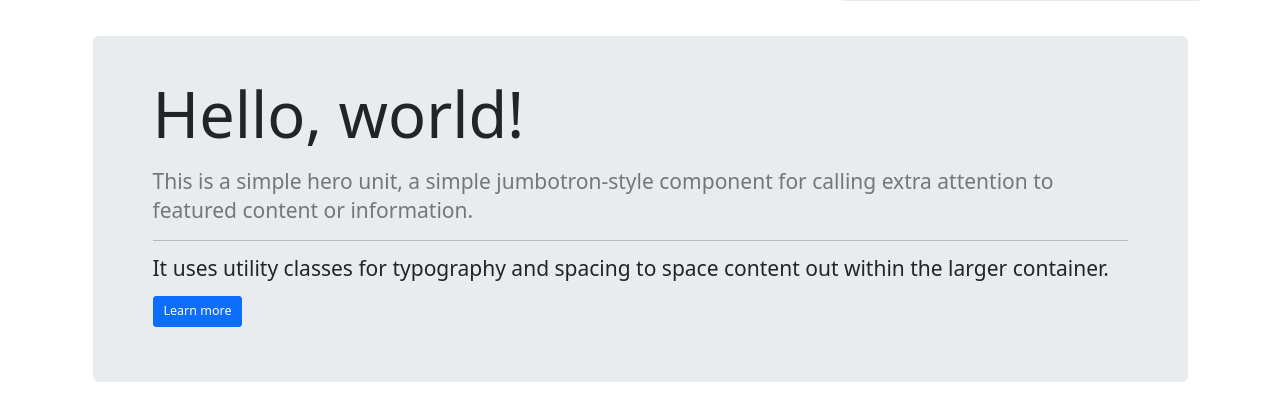
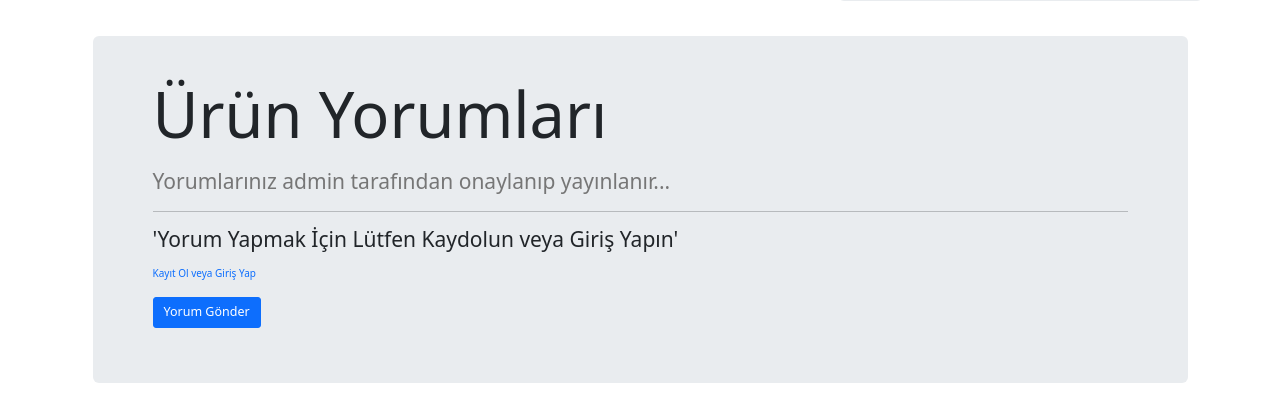
Before and after one commit to aoslu/aoslu.github.io, a Django app: page /detay/ in a window 1280 px wide. Shown: the part 768-1171 px from the top of the page. Before the commit the page ends 1150 px from the top, so only its background shows below. Run offline with Django 3.2, Linux system fonts and the light colour scheme; some libraries are stand-ins or nearby versions.

Commit message:
Detay sayfasına yorum model eklendi ve düzenlemeler yapıldı

```diff
--- a/deneme/forms/__init__.py
+++ b/deneme/forms/__init__.py
@@ -1,3 +1,4 @@
 from .message import MessageForm
 from .kullanicigiris import CustomUserModelForm
 from .urun_ekle import ProductForm
+from .yorum_ekle import YorumModelForm
--- /dev/null
+++ b/deneme/forms/yorum_ekle.py
@@ -0,0 +1,7 @@
+from django import forms
+from deneme.models import YorumModel
+
+class YorumModelForm(forms.ModelForm):
+    class Meta:
+        model = YorumModel
+        fields=('yorum',)
--- a/deneme/templates/ev/detay.html
+++ b/deneme/templates/ev/detay.html
@@ -33,17 +33,18 @@
     </div>
     <div class="col-md-12">
         <div class="jumbotron">
-            <h1 class="display-4">Hello, world!</h1>
-            <p class="lead">This is a simple hero unit, a simple jumbotron-style component for calling extra attention to featured content or information.</p>
+            <h1 class="display-4">Ürün Yorumları</h1>
+            <p class="lead">Yorumlarınız admin tarafından onaylanıp yayınlanır...</p>
             <hr class="my-4">
-            <p>It uses utility classes for typography and spacing to space content out within the larger container.</p>
+            <p>{%if request.user.is_authenticated%}{{yorum_ekle_form}}{%else%}
+                <p>'Yorum Yapmak İçin Lütfen Kaydolun veya Giriş Yapın'</p>
+                <a href="{%url 'kayit_formu'%}">Kayıt Ol veya</a> <a href="{%url 'giris'%}">Giriş Yap</a> {%endif%}</p>
             <p class="lead">
-                <a class="btn btn-primary btn-lg" href="#" role="button">Learn more</a>
+                <a class="btn btn-primary btn-lg" href="#" role="button">Yorum Gönder</a>
             </p>
         </div>
     </div>
 </div>
-
 {%endblock%}
 <!--dropdown-->
 {% block dropdown %} {%endblock%}
--- a/deneme/views/anasayfa.py
+++ b/deneme/views/anasayfa.py
@@ -1,13 +1,13 @@
-from django.shortcuts import render, redirect
-from deneme.models import AltKategoriModel, ProductModel
-from account.models import CustomUserModel
+from django.shortcuts import render, get_object_or_404
+from deneme.models import AltKategoriModel, ProductModel, YorumModel
 from django.core.paginator import Paginator
-from deneme.forms import MessageForm, CustomUserModelForm, ProductForm
+from deneme.forms import MessageForm, YorumModelForm
+# ProductForm,
 from django.db.models import Q
 from django.views.generic import CreateView
-from django.contrib.auth.decorators import login_required
+#from django.contrib.auth.decorators import login_required
 from django.urls import reverse
-# Create your views here.
+
 
 def anasayfa(request):
     sorgu = request.GET.get('sorgu')
@@ -55,6 +55,11 @@ def contak(request):
         form = MessageForm()
     return render(request, "ev/contak.html", {'form':form})
 
+def detay(request):
+    yorumlar = YorumModel.objects.all()
+    yorum_ekle_form= YorumModelForm()
+    return render(request, "ev/detay.html", context={'yorumlar':yorumlar, 'yorum_ekle_form':yorum_ekle_form})
+
 def profil(request):
     return render(request, "ev/profil.html")
 
@@ -73,9 +78,6 @@ def special(request):
 def contact(request):
     return render(request, "ev/contact.html")
 
-def detay(request):
-    return render(request, "ev/detay.html")
-
 def sale(request):
     return render(request, "ev/sale.html")
 
```
Also changed, not shown: db.sqlite3.
